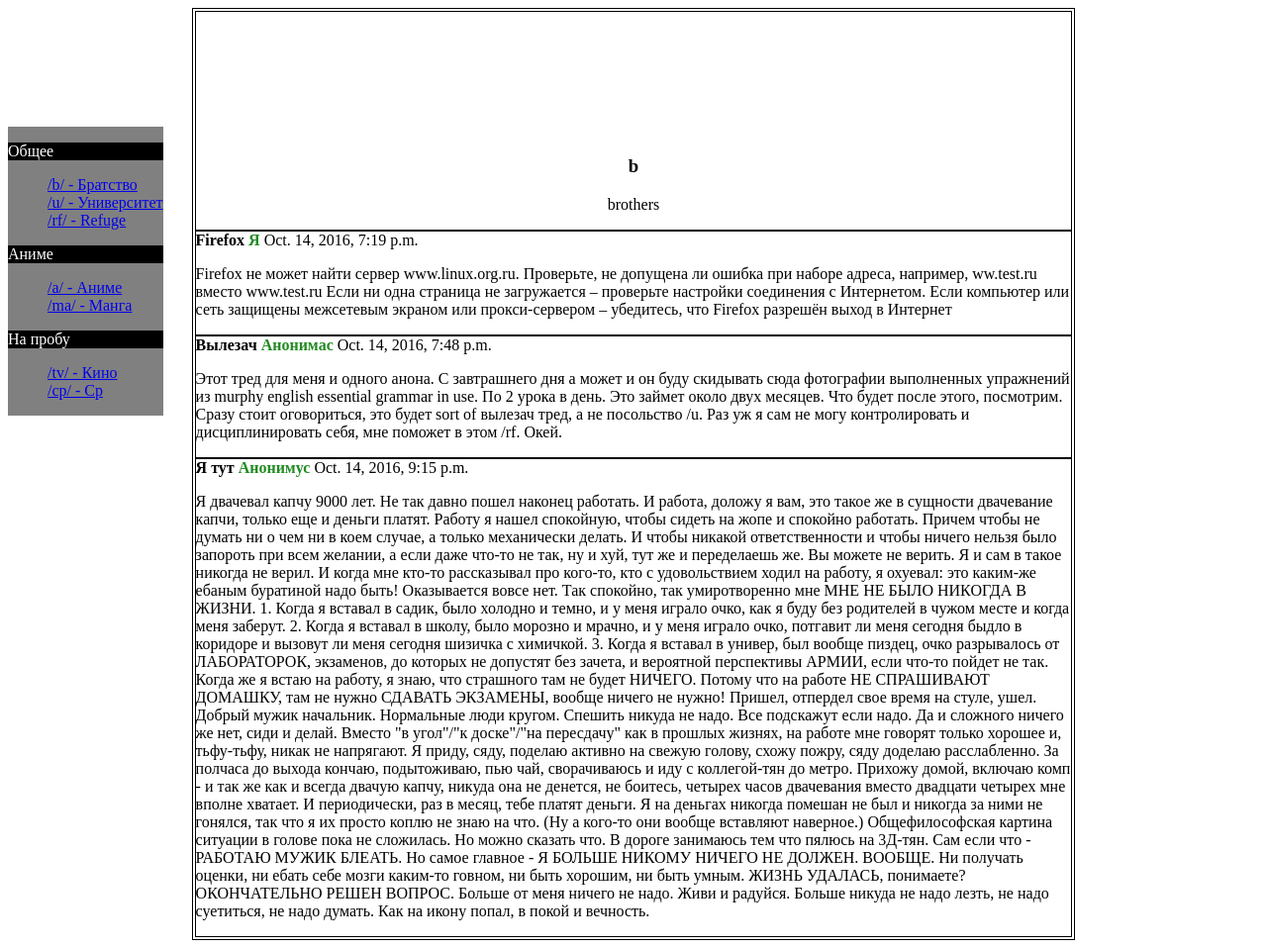
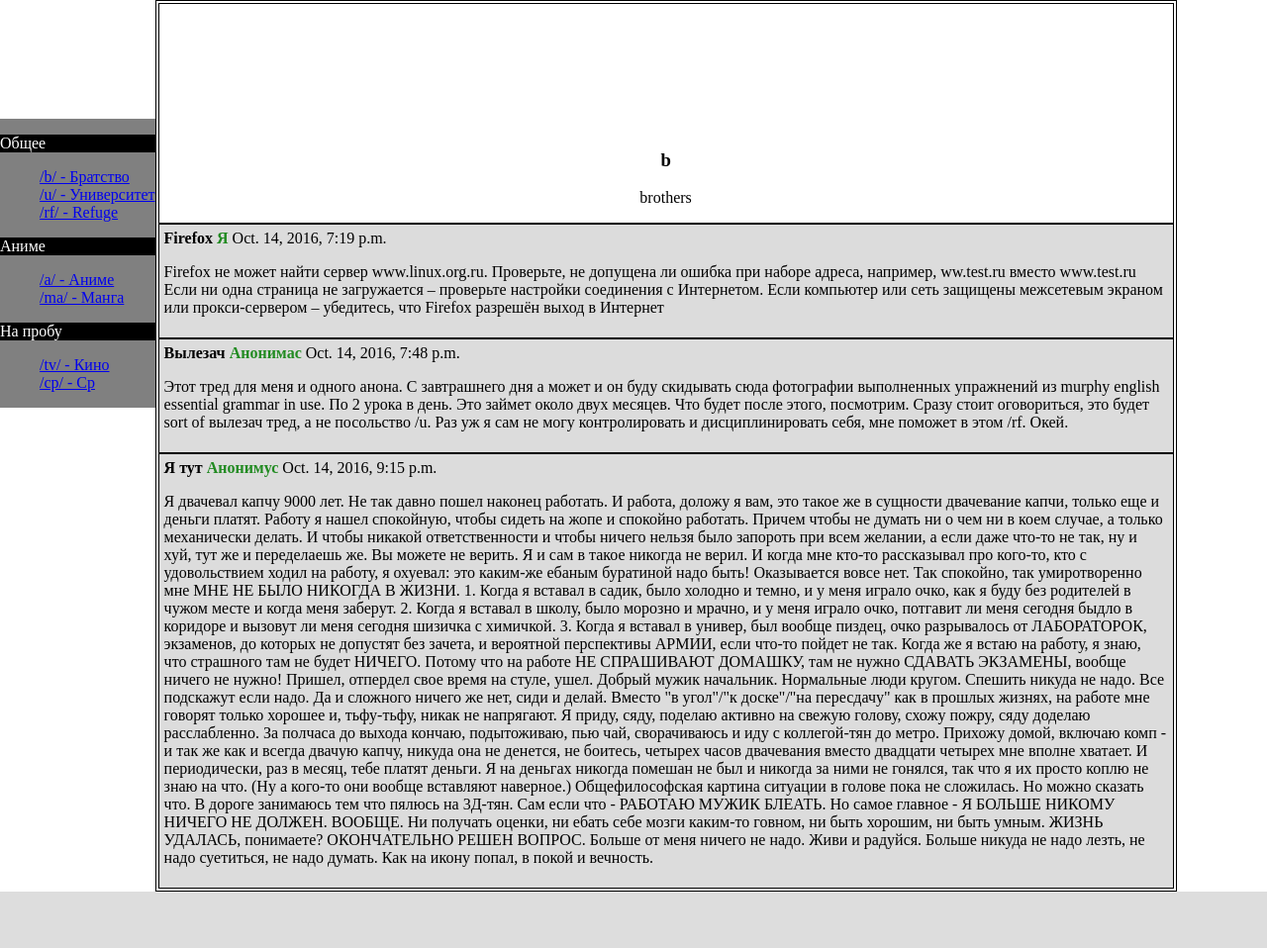
Before and after one commit to Riivatut/Simple_django_board, a Django app: page /b/ in a window 1280 px wide. Shown: the whole page at 99% size. After the commit the page ends 901 px from the top, so only its background shows below. Run offline with Django 3.2, Linux system fonts and the light colour scheme; data comes from the database, SQL or seed files in the repository.

Commit message:
small fixes

```diff
--- a/BoardApp/static/BoardApp/style.css
+++ b/BoardApp/static/BoardApp/style.css
@@ -1,12 +1,18 @@
 body {
+    margin: auto;
 }
 
 #content {
+    float:left;
     margin: auto;
     border: 4px double black;
-    width: 70%;
+    width: 80%;
     height: 100%;
     padding-top: 10%;
+}
+
+A:visited {
+    color: black;
 }
 
 .navigation {
@@ -32,6 +38,14 @@ body {
 .nav-list {
     list-style: none;
 }
-.posts{
+
+.posts {
+    padding: 5px;
     border-top: double 2px;
+    background-color: gainsboro;
 }
+
+.comment {
+    border: solid gainsboro 1px;
+    padding: 5px;
+}
--- a/BoardApp/templates/BoardApp/content.html
+++ b/BoardApp/templates/BoardApp/content.html
@@ -25,6 +25,9 @@
                 </article>
             {% endif %}
         {% endfor %}
+        <form>
+
+        </form>
 
     {% endfor %}
 
--- a/BoardApp/templates/BoardApp/index.html
+++ b/BoardApp/templates/BoardApp/index.html
@@ -34,13 +34,17 @@
 
 		</nav>
 	    <div id='content'>
-			 {% block content %}
+             {% block top %}
+
+
+             {% endblock %}
+            {% block content %}
 
 
 
 
 
-             {% endblock %}
+            {% endblock %}
         </div>
   </span>
 </body>
```
